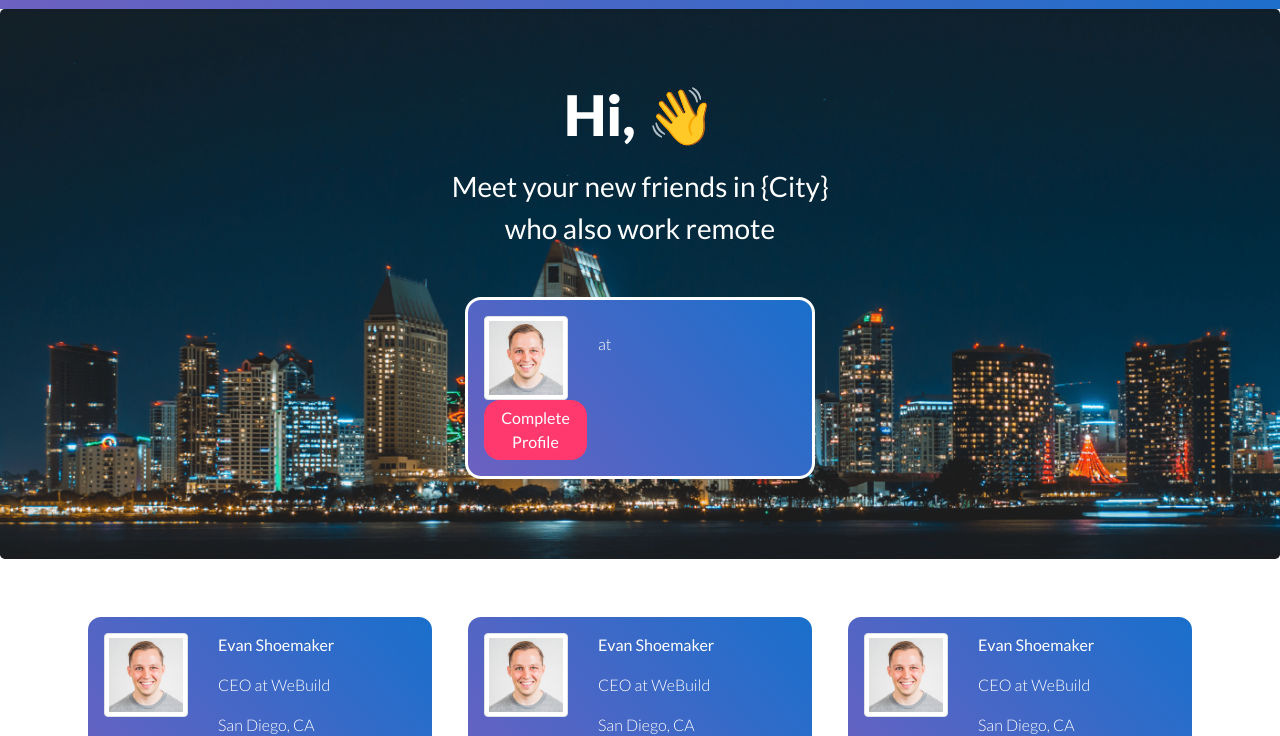
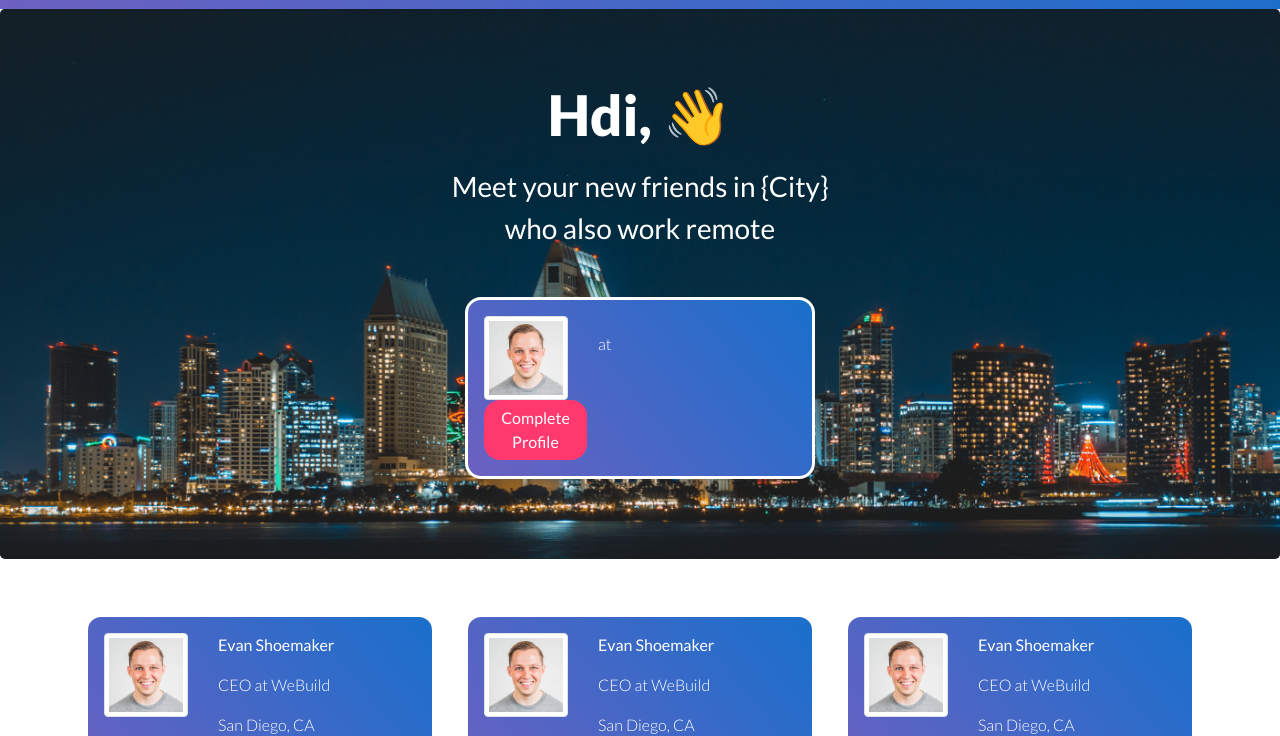
Before and after one commit to sjtousley/frendly, a plain HTML site: page profile.html in a window 1280 px wide. Shown: the part 89-825 px from the top of the page. Drawn offline with nearby package versions, Linux system fonts and the light colour scheme; no server answers.

Commit message:
Update profile.html

```diff
--- a/profile.html
+++ b/profile.html
@@ -124,7 +124,7 @@
   <header>
     <div class="jumbotron jumbotron-city text-white">
       <div class="text-center">
-        <h1>Hi, <span class="firstName"></span> 👋</h1>
+        <h1>Hdi, <span class="firstName"></span> 👋</h1>
         <h3>Meet your new friends in <span class="city">{City}</span><br>who also work remote</h3>
       </div>
       <div class="profile-box">
```
